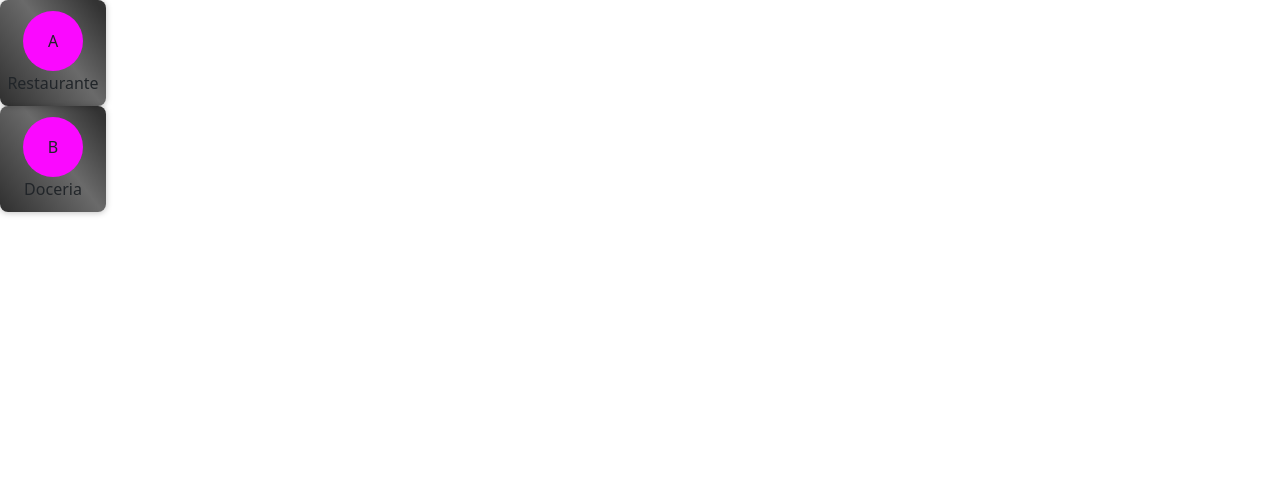
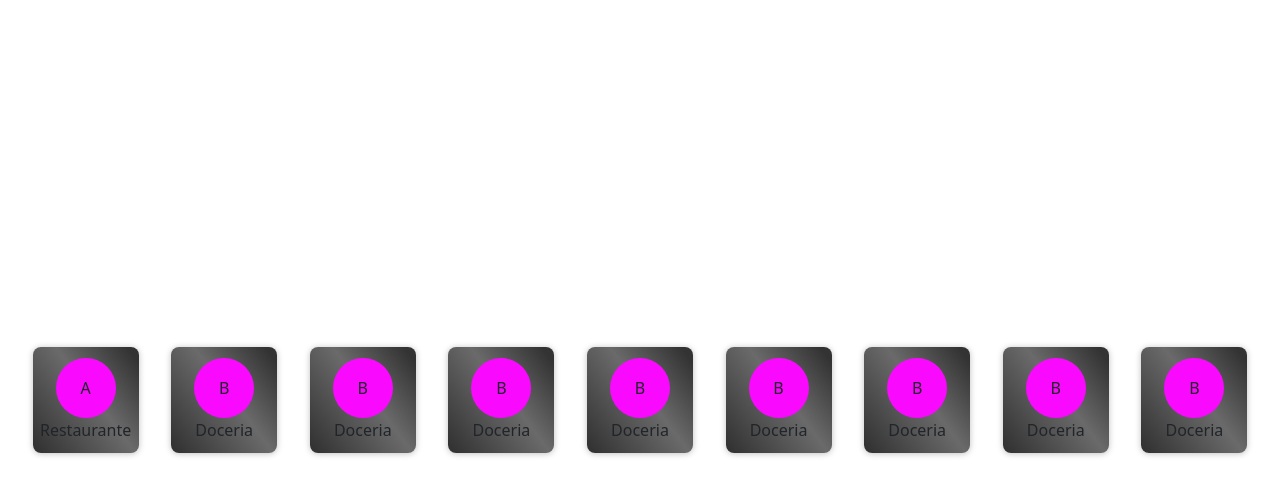
Before and after one commit to drakson-santos/steer, a React (Create React App) app: page /home in a window 1280 px wide. Shown: the top 496 px of the page. Built offline with nearby package versions, Linux system fonts and the light colour scheme.

Commit message:
fat: estrutura da pagina de interesses feita

```diff
--- a/src/pages/home/index.jsx
+++ b/src/pages/home/index.jsx
@@ -1,11 +1,10 @@
-import InterestComponent from "../../components/interests"
+import SelectInterestsPage from "../interests"
 import "./home.css"
 
 const HomePage = () => {
     return (
-        <div>
-            <InterestComponent icon="A" title="Restaurante"/>
-            <InterestComponent icon="B" title="Doceria"/>
+        <div className="div-style-h100">
+            <SelectInterestsPage />
         </div>
     )
 }
--- /dev/null
+++ b/src/pages/interests/components/SelectInterests/index.jsx
@@ -0,0 +1,20 @@
+import InterestComponent from "../../../../components/interests"
+import "./select-interests.css"
+
+const SelectInterestsComponent = () => {
+    return (
+        <div id="SelectInterestsComponent" className="div-style-h100">
+            <InterestComponent icon="A" title="Restaurante"/>
+            <InterestComponent icon="B" title="Doceria"/>
+            <InterestComponent icon="B" title="Doceria"/>
+            <InterestComponent icon="B" title="Doceria"/>
+            <InterestComponent icon="B" title="Doceria"/>
+            <InterestComponent icon="B" title="Doceria"/>
+            <InterestComponent icon="B" title="Doceria"/>
+            <InterestComponent icon="B" title="Doceria"/>
+            <InterestComponent icon="B" title="Doceria"/>
+        </div>
+    )
+}
+
+export default SelectInterestsComponent
--- /dev/null
+++ b/src/pages/interests/components/SelectInterests/select-interests.css
@@ -0,0 +1,6 @@
+#SelectInterestsComponent {
+    display: flex;
+    flex-wrap: wrap;
+    justify-content: space-evenly;
+    align-items: center;
+}
--- /dev/null
+++ b/src/pages/interests/index.jsx
@@ -0,0 +1,13 @@
+import SelectInterestsComponent from "./components/SelectInterests"
+import "./interests.css"
+
+const SelectInterestsPage = () => {
+
+    return (
+        <div id="SelectInterestsPage" className="div-style-h100">
+           <SelectInterestsComponent />
+        </div>
+    )
+}
+
+export default SelectInterestsPage
```
Also changed, not shown: src/pages/interests/interests.css (added).
